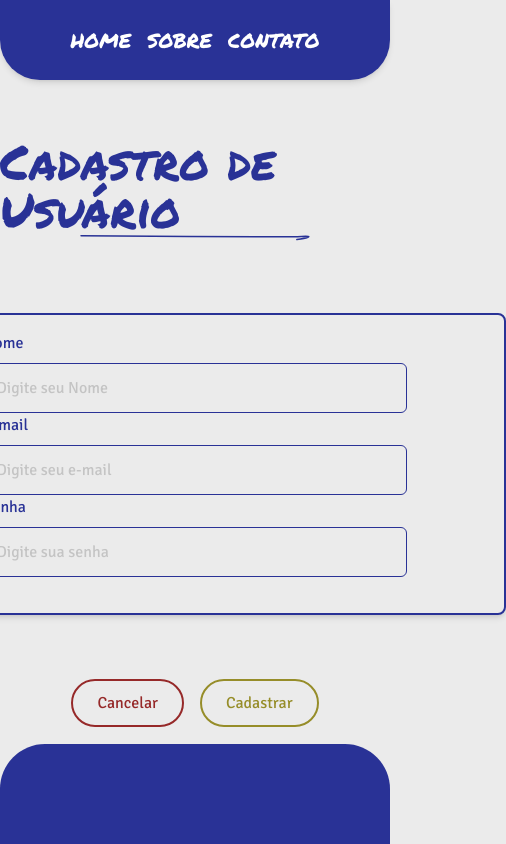
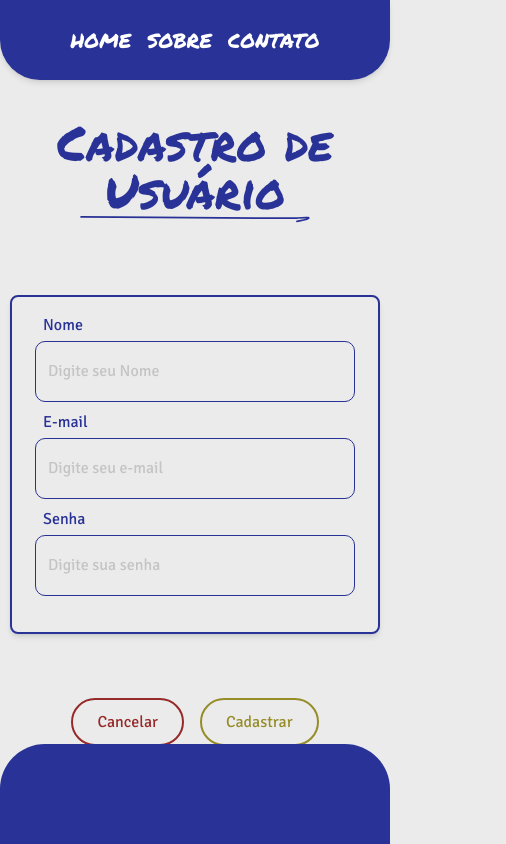
Before and after one commit to EduTrack-UNEX/EduTrack-Web, a React (Vite) app: page /cadastro in a window 390 px wide. Shown: the whole page, 506 px wide, since content can reach past the window. Built offline with nearby package versions, Linux system fonts and the light colour scheme; a web font is replaced by a local one.

Commit message:
fix: Corrigindo resposividade na tela de cadastro

```diff
--- a/src/pages/cadastro.tsx
+++ b/src/pages/cadastro.tsx
@@ -2,8 +2,9 @@ import { useId, useState } from "react"
 import Navbar from "../components/Navbar/navbar"
 
 const inputClasses =
-  "w-full p-3 border border-[#293296] rounded-md box-border text-base outline-none font-[signika] text-black placeholder:text-[#C4C4C4] focus:outline-none focus:ring-1 focus:ring-[#293296]"
-const Login: React.FC = () => {
+  "w-full h-[61px] p-3 border border-[#293296] rounded-[10px] box-border text-base outline-none font-[signika] text-black placeholder:text-[#C4C4C4] focus:outline-none focus:ring-1 focus:ring-[#293296]"
+
+const Cadastro: React.FC = () => {
   const [name, setName] = useState("")
   const [email, setEmail] = useState("")
   const [password, setPassword] = useState("")
@@ -14,28 +15,21 @@ const Login: React.FC = () => {
   const emailId = useId()
   const passwordId = useId()
 
-  const handleLogin = async (e: React.FormEvent) => {
+  const handleCadastro = async (e: React.FormEvent) => {
     e.preventDefault()
     setLoading(true)
     setError("")
-
     try {
-      const response = await fetch("URL_DO_BACKEND/api/disciplinas", {
+      const response = await fetch("", {
         method: "POST",
-        headers: {
-          "Content-Type": "application/json",
-        },
+        headers: { "Content-Type": "application/json" },
         body: JSON.stringify({ email, password }),
       })
-
       const data = await response.json()
-
-      if (!response.ok) {
-        throw new Error(data.message || "Erro ao fazer login")
-      }
+      if (!response.ok)
+        throw new Error(data.message || "Erro ao fazer handleCadastro")
 
       localStorage.setItem("token", data.token)
-      console.log("Login bem-sucedido", data)
       window.location.href = "/dashboard"
     } catch (err: any) {
       setError(err.message)
@@ -49,7 +43,7 @@ const Login: React.FC = () => {
       <Navbar />
       <div className="flex flex-col justify-center items-center h-[calc(100vh-200px)] pt-55">
         <div className="mb-10">
-          <h1 className="font-['Permanent_Marker'] text-5xl text-[#293296] mb-3 relative font-normal">
+          <h1 className="font-['Permanent_Marker'] text-5xl text-[#293296] mb-3 relative font-normal text-center">
             Cadastro de Usuário
           </h1>
           <img
@@ -59,12 +53,12 @@ const Login: React.FC = () => {
             alt="Sublinhado"
           />
         </div>
-        <div className="rounded-lg shadow-md pb-9 pt-4 w-[622px] text-center box-border border-[2px] border-[#293296] z-10">
-          <form onSubmit={handleLogin}>
-            <div className="w-[423px] mx-auto text-left">
+        <div className="rounded-lg shadow-md pb-9 pt-4 w-full max-w-[95vw] sm:max-w-lg md:max-w-xl text-center box-border border-[2px] border-[#293296] z-10">
+          <form onSubmit={handleCadastro}>
+            <div className="w-full max-w-xs sm:max-w-md mx-auto text-left">
               <label
                 htmlFor="name"
-                className="block mb-2 font-[signika] text-[#293296]"
+                className="block mb-1 ml-2 font-[signika] text-[#293296]"
               >
                 Nome
               </label>
@@ -77,10 +71,10 @@ const Login: React.FC = () => {
                 className={inputClasses}
               />
             </div>
-            <div className="w-[423px] mx-auto text-left">
+            <div className="w-full max-w-xs sm:max-w-md pt-2 mx-auto text-left">
               <label
                 htmlFor="email"
-                className="block mx-auto mb-2 font-[signika]  text-[#293296]"
+                className="block mx-auto mb-1 ml-2 font-[signika] text-[#293296]"
               >
                 E-mail
               </label>
@@ -93,10 +87,10 @@ const Login: React.FC = () => {
                 className={inputClasses}
               />
             </div>
-            <div className="w-[423px] mx-auto text-left">
+            <div className="w-full max-w-xs sm:max-w-md pt-2 mx-auto text-left">
               <label
                 htmlFor="password"
-                className="block mb-2 font-[signika] text-[#293296]"
+                className="block mb-1 ml-2 font-[signika] text-[#293296]"
               >
                 Senha
               </label>
@@ -109,7 +103,6 @@ const Login: React.FC = () => {
                 className={inputClasses}
               />
             </div>
-
             {error && <p className="text-red-500 mb-4">{error}</p>}
           </form>
         </div>
@@ -132,4 +125,4 @@ const Login: React.FC = () => {
   )
 }
 
-export default Login
+export default Cadastro
```
